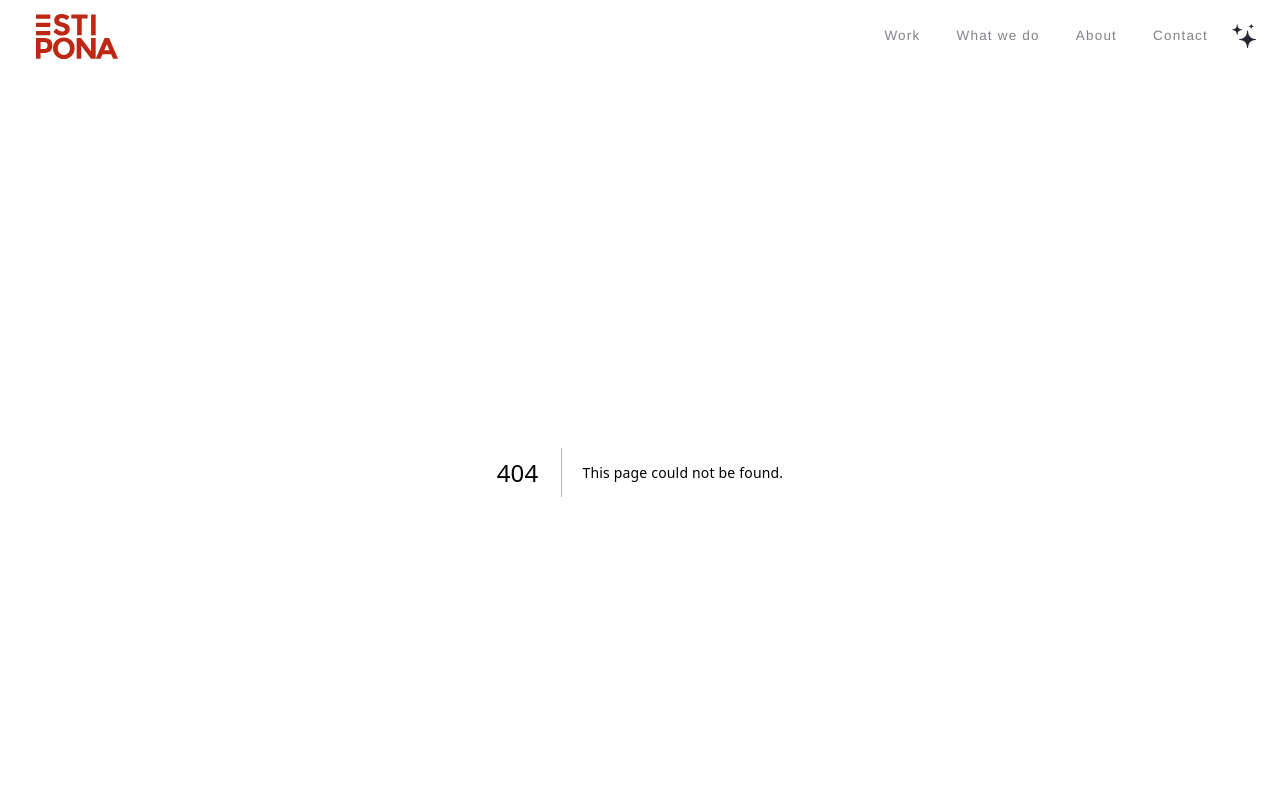
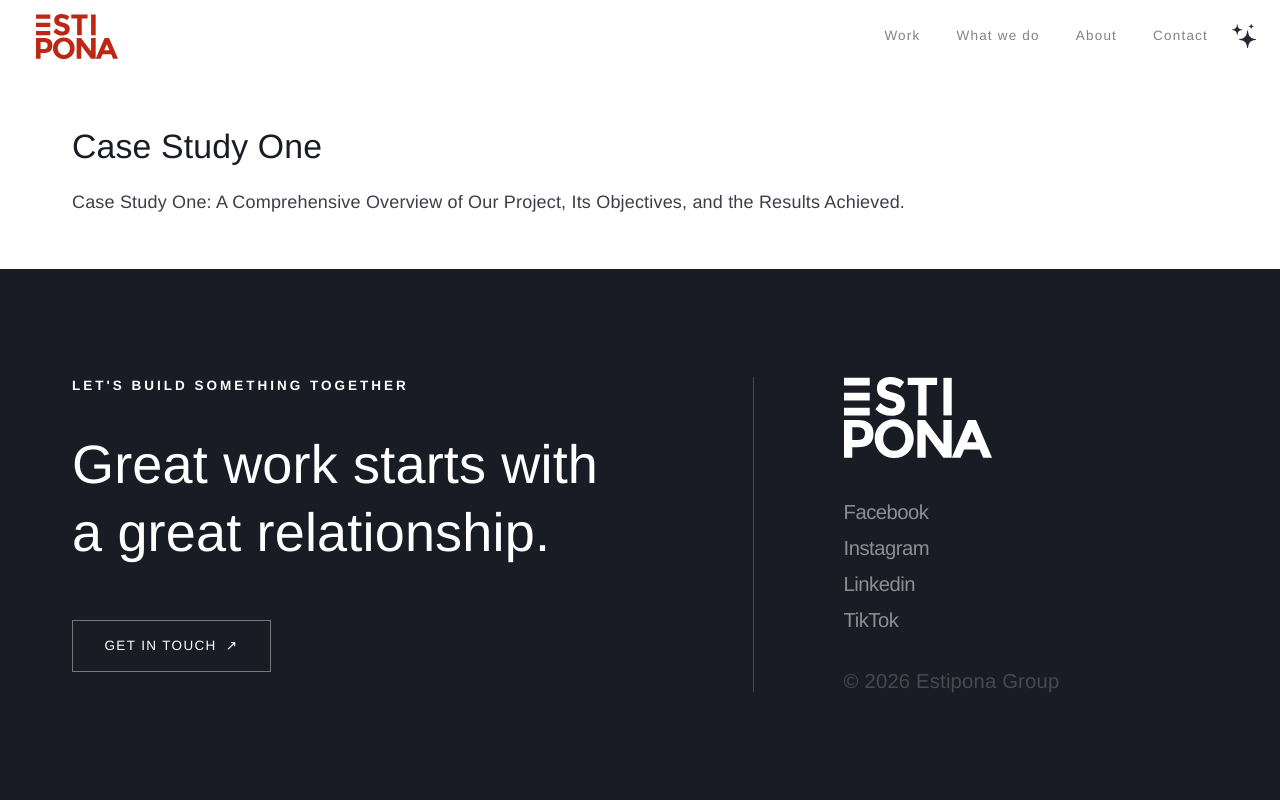
Before and after one commit to dev-software-eg/eg-website-ui, a Next.js app: page /work/case-study-one in a window 1280 px wide. Before the commit this address had no page. Shown: the top 800 px of the page. Built offline with nearby package versions, Linux system fonts and the light colour scheme.

Commit message:
Add stub case study page

```diff
--- /dev/null
+++ b/app/work/case-study-one/page.tsx
@@ -0,0 +1,18 @@
+import type { Metadata } from "next";
+
+export const metadata: Metadata = {
+  title: "Work",
+};
+
+export default function Work() {
+  return (
+    <div className="px-6 py-12 sm:px-10 lg:px-16">
+      <h1 className="font-grotesk-a text-eg-blue-black text-3xl font-medium mb-5">
+        Case Study One
+      </h1>
+      <p className="font-helvetica text-eg-blue-black-85">
+        Case Study One: A Comprehensive Overview of Our Project, Its Objectives, and the Results Achieved.
+      </p>
+    </div>
+  );
+}
```
